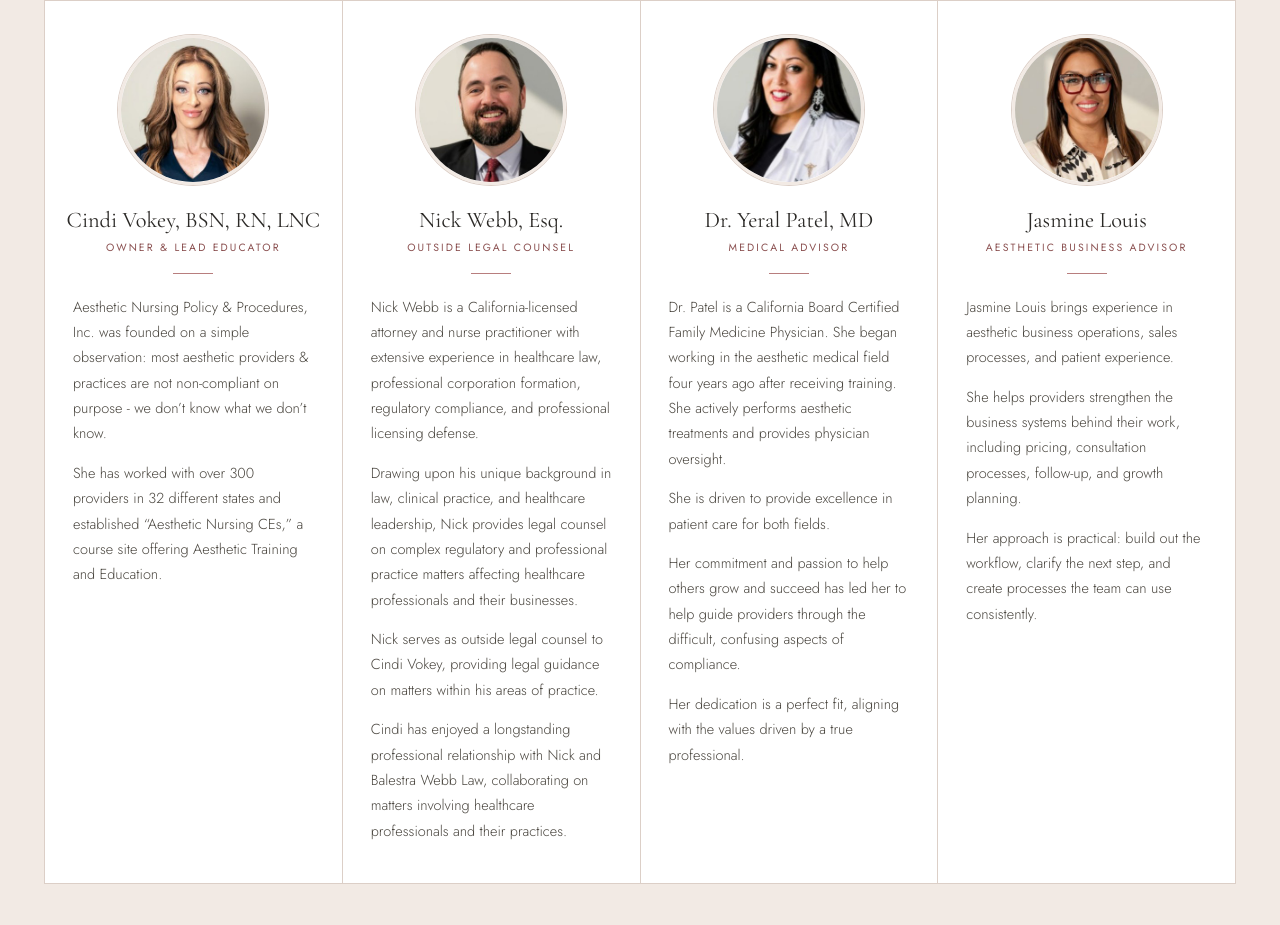
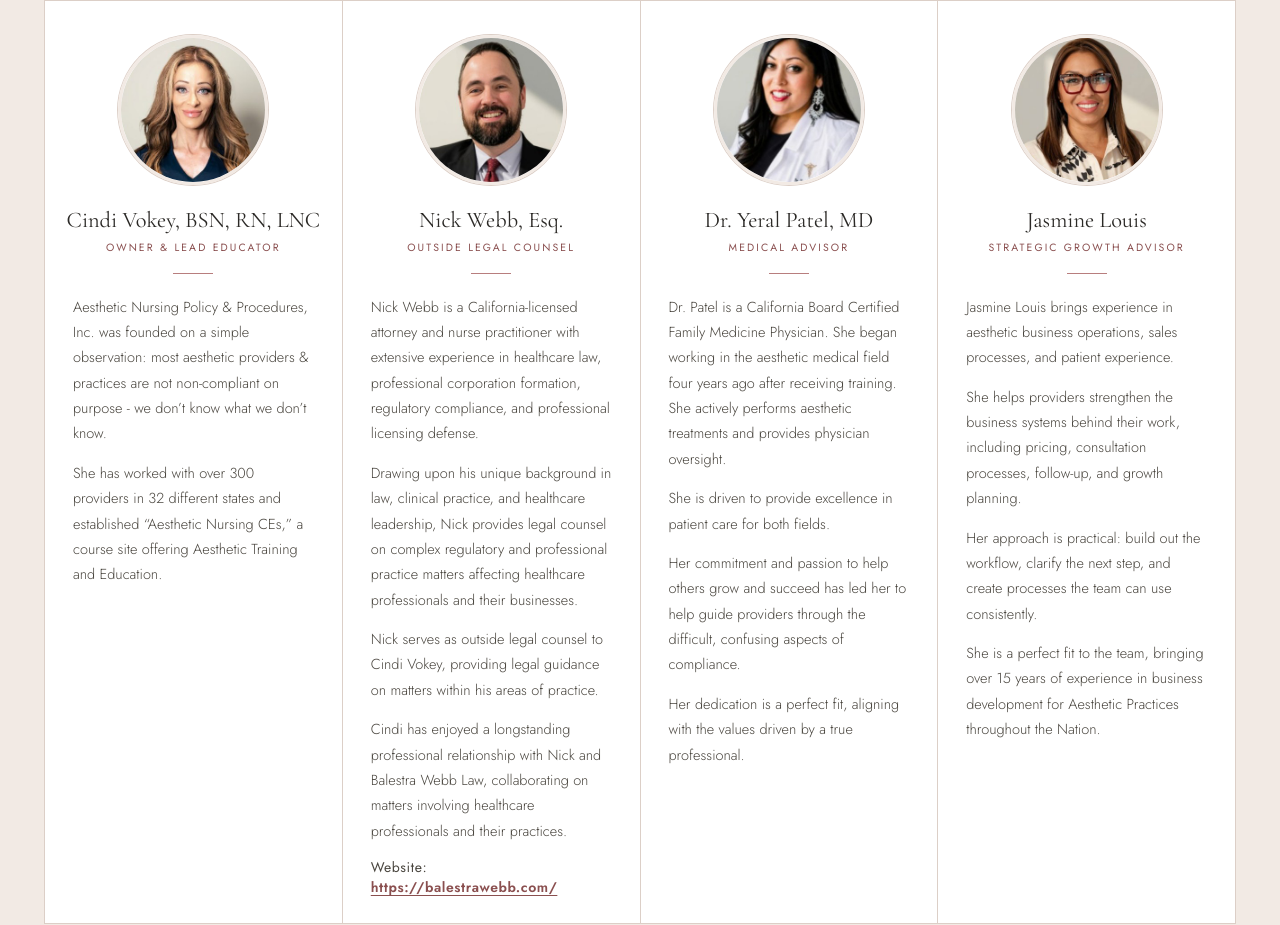
Before and after one commit to cindiaestheticnurse/aestheticnursingpnp-site, a plain HTML site: page about/index.html in a window 1280 px wide. Shown: the part 3671-4596 px from the top of the page. Drawn offline with Linux system fonts and the light colour scheme.

Commit message:
About page: advisory team title, bio addition and Balestra Webb link
Co-authored-by: Perplexity <noreply@perplexity.ai>

```diff
--- a/about/index.html
+++ b/about/index.html
@@ -648,7 +648,7 @@
             <h3 style="font-family:'Cormorant Garamond', Georgia, serif; font-weight:400; font-size:clamp(20px, 1.75vw, 24px); line-height:1.2; margin:22px 0 6px; white-space:nowrap;">Nick Webb, Esq.</h3>
             <div style="font-size:10.5px; letter-spacing:0.2em; color:#8A4F4F; text-transform:uppercase; margin-bottom:18px;">Outside Legal Counsel</div>
             <div style="width:40px; height:1px; background:#B87E7E; margin-bottom:20px;"></div>
-            <div style="text-align:left; width:100%;"><p style="margin:0 0 14px; font-size:14.5px; line-height:1.75; color:#4A463F; font-weight:300;">Nick Webb is a California-licensed attorney and nurse practitioner with extensive experience in healthcare law, professional corporation formation, regulatory compliance, and professional licensing defense.</p><p style="margin:0 0 14px; font-size:14.5px; line-height:1.75; color:#4A463F; font-weight:300;">Drawing upon his unique background in law, clinical practice, and healthcare leadership, Nick provides legal counsel on complex regulatory and professional practice matters affecting healthcare professionals and their businesses.</p><p style="margin:0 0 14px; font-size:14.5px; line-height:1.75; color:#4A463F; font-weight:300;">Nick serves as outside legal counsel to Cindi Vokey, providing legal guidance on matters within his areas of practice.</p><p style="margin:0 0 14px; font-size:14.5px; line-height:1.75; color:#4A463F; font-weight:300;">Cindi has enjoyed a longstanding professional relationship with Nick and Balestra Webb Law, collaborating on matters involving healthcare professionals and their practices.</p></div>
+            <div style="text-align:left; width:100%;"><p style="margin:0 0 14px; font-size:14.5px; line-height:1.75; color:#4A463F; font-weight:300;">Nick Webb is a California-licensed attorney and nurse practitioner with extensive experience in healthcare law, professional corporation formation, regulatory compliance, and professional licensing defense.</p><p style="margin:0 0 14px; font-size:14.5px; line-height:1.75; color:#4A463F; font-weight:300;">Drawing upon his unique background in law, clinical practice, and healthcare leadership, Nick provides legal counsel on complex regulatory and professional practice matters affecting healthcare professionals and their businesses.</p><p style="margin:0 0 14px; font-size:14.5px; line-height:1.75; color:#4A463F; font-weight:300;">Nick serves as outside legal counsel to Cindi Vokey, providing legal guidance on matters within his areas of practice.</p><p style="margin:0 0 14px; font-size:14.5px; line-height:1.75; color:#4A463F; font-weight:300;">Cindi has enjoyed a longstanding professional relationship with Nick and Balestra Webb Law, collaborating on matters involving healthcare professionals and their practices.</p><p style="margin:4px 0 0; font-size:14px; letter-spacing:0.04em; color:#4A463F;">Website: <a href="https://balestrawebb.com/" target="_blank" rel="noopener" style="color:#8A4F4F; font-weight:600; text-decoration:underline; text-underline-offset:3px;">https://balestrawebb.com/</a></p></div>
           </article>
           <article style="background:#FFFFFF; padding:34px 28px 26px; display:flex; flex-direction:column; align-items:center; text-align:center;">
             <img src="../assets/team-yeral-patel.jpg" alt="Dr. Yeral Patel, MD" style="display:block; width:150px; height:150px; border-radius:50%; object-fit:cover; border:3px solid #F2EAE4; box-shadow:0 0 0 1px #DCCFC7;">
@@ -660,9 +660,9 @@
           <article style="background:#FFFFFF; padding:34px 28px 26px; display:flex; flex-direction:column; align-items:center; text-align:center;">
             <img src="../assets/team-jasmine-louis.jpg" alt="Jasmine Louis" style="display:block; width:150px; height:150px; border-radius:50%; object-fit:cover; border:3px solid #F2EAE4; box-shadow:0 0 0 1px #DCCFC7;">
             <h3 style="font-family:'Cormorant Garamond', Georgia, serif; font-weight:400; font-size:clamp(20px, 1.75vw, 24px); line-height:1.2; margin:22px 0 6px; white-space:nowrap;">Jasmine Louis</h3>
-            <div style="font-size:10.5px; letter-spacing:0.2em; color:#8A4F4F; text-transform:uppercase; margin-bottom:18px;">Aesthetic Business Advisor</div>
+            <div style="font-size:10.5px; letter-spacing:0.2em; color:#8A4F4F; text-transform:uppercase; margin-bottom:18px;">Strategic Growth Advisor</div>
             <div style="width:40px; height:1px; background:#B87E7E; margin-bottom:20px;"></div>
-            <div style="text-align:left; width:100%;"><p style="margin:0 0 14px; font-size:14.5px; line-height:1.75; color:#4A463F; font-weight:300;">Jasmine Louis brings experience in aesthetic business operations, sales processes, and patient experience.</p><p style="margin:0 0 14px; font-size:14.5px; line-height:1.75; color:#4A463F; font-weight:300;">She helps providers strengthen the business systems behind their work, including pricing, consultation processes, follow-up, and growth planning.</p><p style="margin:0 0 14px; font-size:14.5px; line-height:1.75; color:#4A463F; font-weight:300;">Her approach is practical: build out the workflow, clarify the next step, and create processes the team can use consistently.</p></div>
+            <div style="text-align:left; width:100%;"><p style="margin:0 0 14px; font-size:14.5px; line-height:1.75; color:#4A463F; font-weight:300;">Jasmine Louis brings experience in aesthetic business operations, sales processes, and patient experience.</p><p style="margin:0 0 14px; font-size:14.5px; line-height:1.75; color:#4A463F; font-weight:300;">She helps providers strengthen the business systems behind their work, including pricing, consultation processes, follow-up, and growth planning.</p><p style="margin:0 0 14px; font-size:14.5px; line-height:1.75; color:#4A463F; font-weight:300;">Her approach is practical: build out the workflow, clarify the next step, and create processes the team can use consistently.</p><p style="margin:0 0 14px; font-size:14.5px; line-height:1.75; color:#4A463F; font-weight:300;">She is a perfect fit to the team, bringing over 15 years of experience in business development for Aesthetic Practices throughout the Nation.</p></div>
           </article>
         </div>
         <div id="canine-team" style="text-align:center; margin:clamp(48px, 7vw, 80px) 0 clamp(30px, 4.5vw, 48px);">
```
